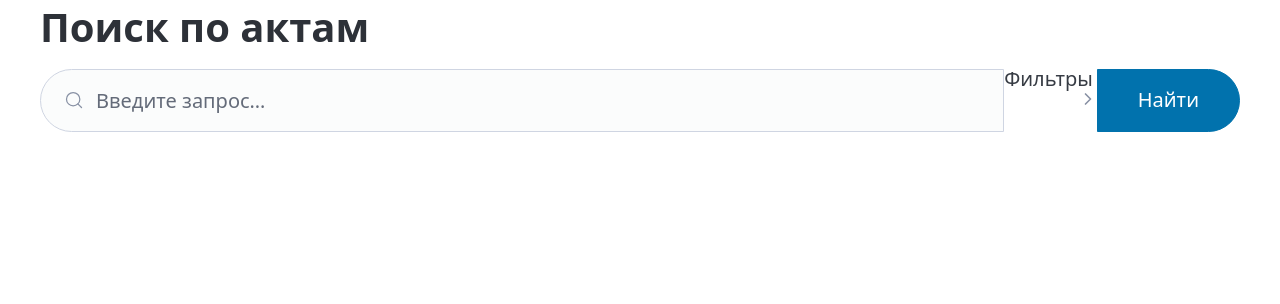
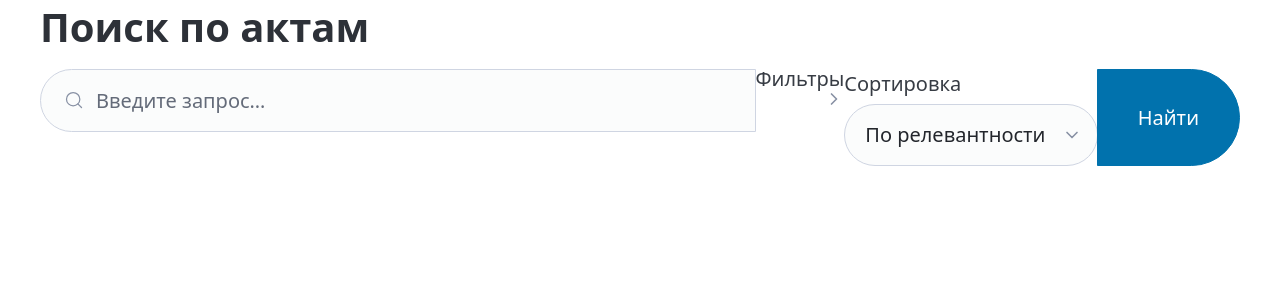
Before and after one commit to aiprocadm/Lawiot, a Django app: page /search/ in a window 1280 px wide. Shown: the part 138-442 px from the top of the page. Run offline with Django 5.2, Linux system fonts and the light colour scheme; the visitor is signed in with stand-in values (Sample User, id 1); some libraries are stand-ins or nearby versions.

Commit message:
feat(search): сортировка результатов (релевантность / по дате) (#52)
Расширенный поиск СПС: к существующим фильтрам (тип/статус/орган/даты) добавлен
выбор сортировки — по релевантности (дефолт) или по дате подписания (новые
первыми, акты без даты в конце). Юристы часто сортируют выдачу по дате.

- search/forms.py: ChoiceField sort (relevance|date).
- search/views.py: сортировка списка результатов в view (до пагинации) —
  search_documents не трогаем.
- search.html: контрол «Сортировка» в форме (htmx-перезапрос по change).

2 теста в новом search/tests/test_sort.py (по дате новые первыми; дефолт +
контрол на странице). 307 passed, ruff+check чисты (WSL-фолбэк). Аддитивно,
ноль моделей/миграций, файлы не заняты открытыми PR — без конфликта.

Co-authored-by: Claude Opus 4.8 <noreply@anthropic.com>

```diff
--- a/search/forms.py
+++ b/search/forms.py
@@ -26,3 +26,12 @@ class SearchForm(forms.Form):
         required=False,
         widget=forms.DateInput(attrs={"type": "date"}),
     )
+    sort = forms.ChoiceField(
+        label="Сортировка",
+        required=False,
+        choices=[
+            ("relevance", "По релевантности"),
+            ("date", "По дате (новые первыми)"),
+        ],
+        initial="relevance",
+    )
--- a/search/views.py
+++ b/search/views.py
@@ -23,6 +23,13 @@ def search_view(request):
             date_from=cd["date_from"],
             date_to=cd["date_to"],
         )
+        if cd.get("sort") == "date":
+            # Новые первыми по дате подписания; акты без даты — в конце.
+            results = sorted(
+                results,
+                key=lambda r: (r.document.sign_date is not None, r.document.sign_date),
+                reverse=True,
+            )
 
     page_obj = Paginator(results, PAGE_SIZE).get_page(request.GET.get("page"))
 
--- a/templates/search/search.html
+++ b/templates/search/search.html
@@ -21,6 +21,7 @@
       <label>Дата по {{ form.date_to }}</label>
     </div>
   </details>
+  <label>Сортировка {{ form.sort }}</label>
   <button type="submit">Найти</button>
 </form>
 
```
Also changed, not shown: search/tests/test_sort.py (added, +37 -0 lines).
